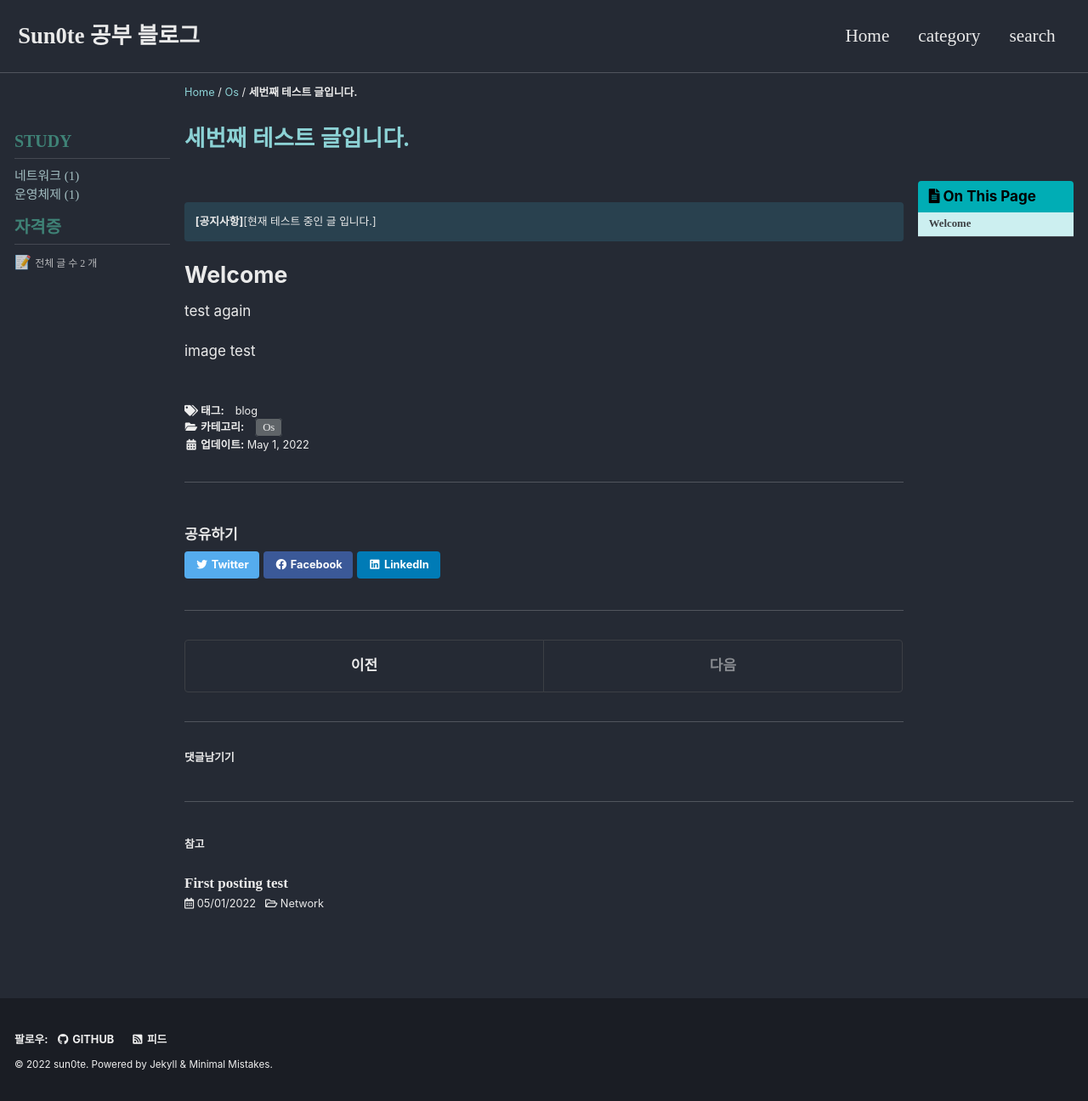
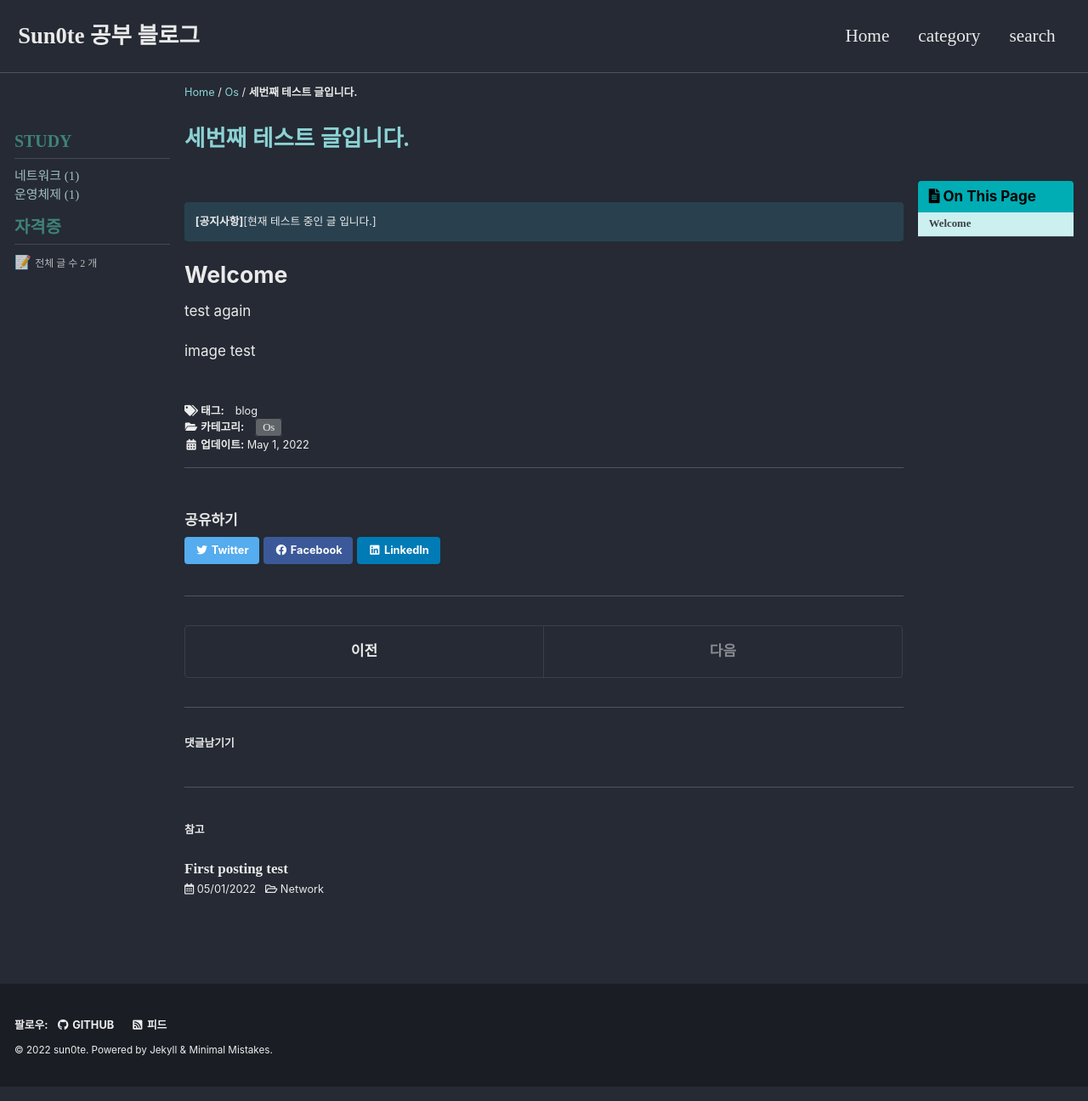
Before and after one commit to sun0te/sun0te.github.io, a Jekyll site: the page built from _posts/os/2022-05-06-test.md, in a window 1280 px wide. Shown: the whole page at 85% size. Built offline with Jekyll 4.4.1, drawn with Linux system fonts in a browser that asks for light colours; cached includes are drawn as plain includes; some web fonts are replaced; comment, search, counter and statistics services are not loaded.

Commit message:
폰트, 간격 디자인

```diff
--- a/_sass/minimal-mistakes/_archive.scss
+++ b/_sass/minimal-mistakes/_archive.scss
@@ -30,7 +30,7 @@
     position: static;
   }
 }
-//홈 화면 최근 포스트 font
+//홈 화면 "최근 포스트" font
 .archive__subtitle {
   margin: 1.414em 0 0.5em;
   padding-bottom: 0.5em;
@@ -45,7 +45,7 @@
     margin-top: 0.5em;
   }
 }
-
+//홈페이지 작성 글 제목들
 .archive__item-title {
   margin-bottom: 0.25em;
   font-family: $myfont2;
@@ -107,7 +107,7 @@
   padding: 2px 5px;
   color: #fff;
   font-family: $caption-font-family;
-  font-size: $type-size-8;
+  font-size: $type-size-7;
   background: #000;
   text-align: right;
   z-index: 5;
--- a/_sass/minimal-mistakes/_page.scss
+++ b/_sass/minimal-mistakes/_page.scss
@@ -263,7 +263,7 @@ body {
    ========================================================================== */
 
 .page__share {
-  margin-top: 2em;
+  margin-top: 1em;
   padding-top: 1em;
   border-top: 1px solid $border-color;
 
@@ -271,26 +271,27 @@ body {
     .btn span {
       border: 0;
       clip: rect(0 0 0 0);
-      height: 1px;
+      height: 0.7px;
       margin: -1px;
       overflow: hidden;
       padding: 0;
       position: absolute;
-      width: 1px;
+      width: 0.7px;
     }
   }
 }
-
+//공유하기 폰트
 .page__share-title {
   margin-bottom: 10px;
   font-size: $type-size-5;
+  font-family: $sans-serif-narrow;
   text-transform: uppercase;
 }
 
 /*
    Page meta
    ========================================================================== */
-
+//포스트 내용 하단 태그, 카테고리, 업데이트
 .page__meta {
   margin-top: 2em;
   color: $muted-text-color;
@@ -445,6 +446,7 @@ body {
     text-decoration: none;
     border-bottom: 2px solid $border-color;
     font-family: $myfont2;
+    font-size: $type-size-4;
     color: mix(#fff, $primary-color, 60%);
   }
 }
```
